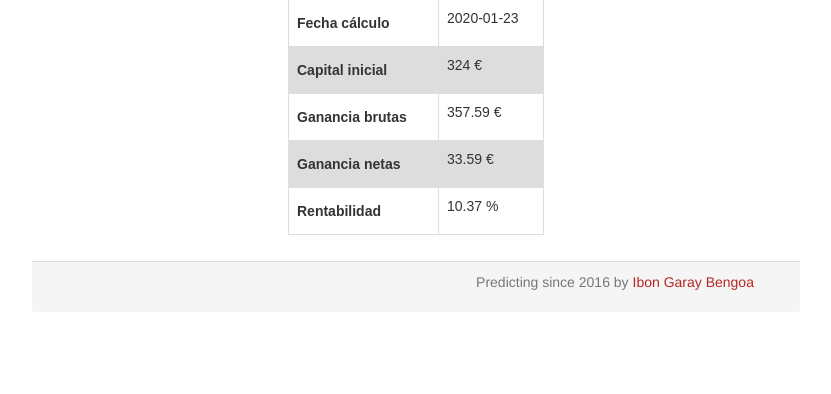
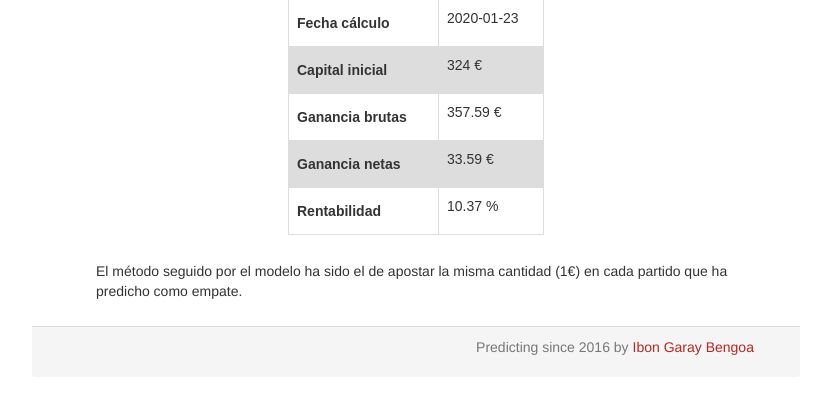
Before and after one commit to AlphaPicks/AlphaPicks, a Django app: page /precision in a window 1280 px wide; the page is wider, and only the part inside the window is pictured. Shown: the part 249-643 px from the top of that part, without its empty margins (224-1055 px from the left). Run offline with Django 3.2, Linux system fonts and the light colour scheme; data comes from the database, SQL or seed files in the repository; some libraries are stand-ins or nearby versions.

Commit message:
Punto de control

```diff
--- a/help.txt
+++ b/help.txt
@@ -44,5 +44,5 @@ python manage.py sqlmigrate bets 0005_remove_predicciones_ejecucion2
 
 Para hacer un commit del trabajo realizado:
 git add .
-git commit -m "Prueba subir produccion"
+git commit -m "Add textos"
 git push origin master
--- a/web_project/templates/precision.html
+++ b/web_project/templates/precision.html
@@ -65,6 +65,12 @@
               </tr>
         </table>
 
+    </section>
+    <section style="margin-right: 25%; margin-left: 25%; margin-bottom: 2%;">
+      <p>El método seguido por el modelo ha sido el de apostar la misma cantidad (1€) en cada partido que ha predicho como empate.</p>
+    </section>
+
+
 
     <!--<div style="overflow: hidden;">
         <p style="float: left;">Fecha: &nbsp; </p>
@@ -97,9 +103,8 @@
 
 -->
 
-    </section>
 
-</section>
+
 
     <script>
         var data_informacion_json = JSON.parse('{{ data_informacion | escapejs }}');
```
